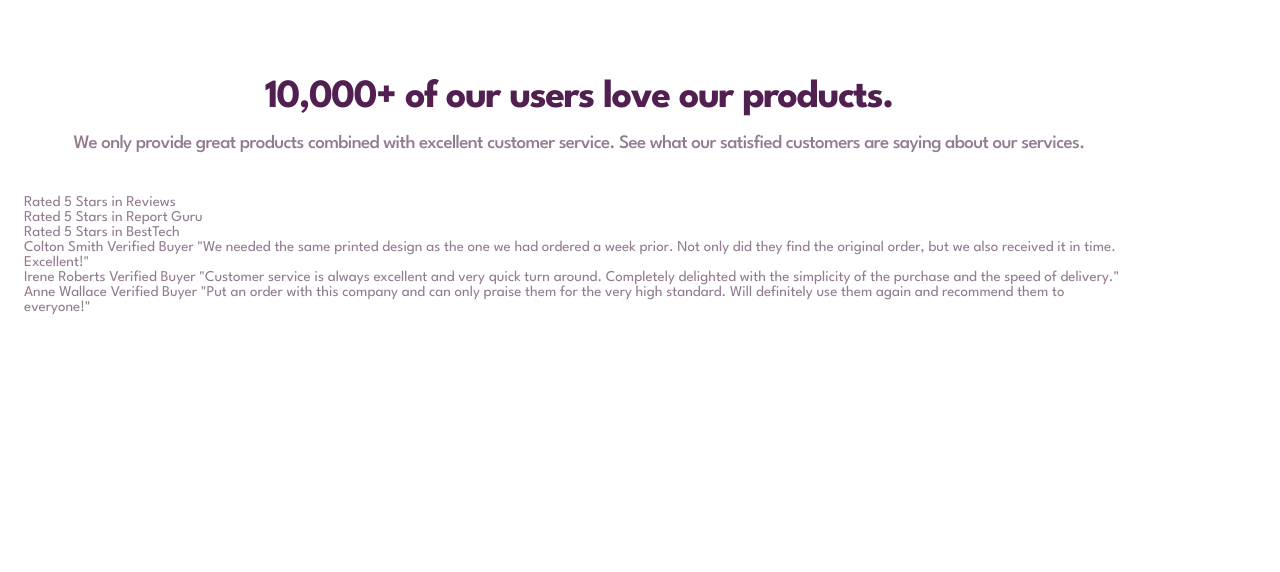
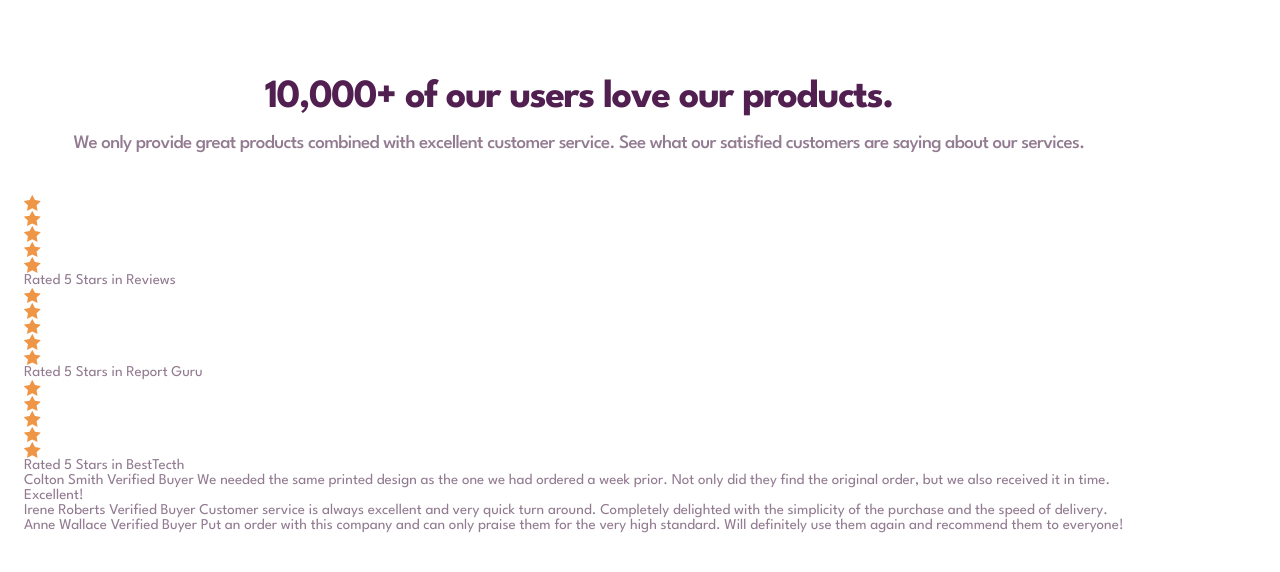
Before and after one commit to miguelzaga/social-proof-section, a React (Vite) app: page / in a window 1280 px wide. Shown: the top 572 px of the page. Built offline with nearby package versions, Linux system fonts and the light colour scheme.

Commit message:
refactor html

```diff
--- a/src/App.js
+++ b/src/App.js
@@ -1,6 +1,26 @@
 import { useState } from "react";
+import Stars from "./components/Stars.js";
 
 function App() {
+  var ratingAuthors = ["Reviews", "Report Guru", "BestTecth"];
+  var reviews = [
+    {
+      name: "Colton Smith",
+      content:
+        "We needed the same printed design as the one we had ordered a week prior. Not only did they find the original order, but we also received it in time. Excellent!",
+    },
+    {
+      name: "Irene Roberts",
+      content:
+        "Customer service is always excellent and very quick turn around. Completely delighted with the simplicity of the purchase and the speed of delivery.",
+    },
+    {
+      name: "Anne Wallace",
+      content:
+        "Put an order with this company and can only praise them for the very high standard. Will definitely use them again and recommend them to everyone!",
+    },
+  ];
+
   return (
     <main className="section">
       <div className="section__main">
@@ -14,28 +34,23 @@ function App() {
         </p>
       </div>
       <ul className="section__ratings">
-        <li className="section__rating">Rated 5 Stars in Reviews</li>
-        <li className="section__rating">Rated 5 Stars in Report Guru</li>
-        <li className="section__rating">Rated 5 Stars in BestTech</li>
+        {ratingAuthors.map(function (author, i) {
+          return (
+            <li key={`author-${i}`} className="section__rating">
+              <Stars />
+              {`Rated 5 Stars in ${author}`}
+            </li>
+          );
+        })}
       </ul>
       <ul className="section__reviews">
-        <li className="section__review">
-          {" "}
-          Colton Smith Verified Buyer "We needed the same printed design as the
-          one we had ordered a week prior. Not only did they find the original
-          order, but we also received it in time. Excellent!"{" "}
-        </li>
-        <li className="section__review">
-          {" "}
-          Irene Roberts Verified Buyer "Customer service is always excellent and
-          very quick turn around. Completely delighted with the simplicity of
-          the purchase and the speed of delivery."{" "}
-        </li>
-        <li className="section__review">
-          Anne Wallace Verified Buyer "Put an order with this company and can
-          only praise them for the very high standard. Will definitely use them
-          again and recommend them to everyone!"{" "}
-        </li>
+        {reviews.map(function (review, i) {
+          return (
+            <li key={`review-${i}`} className="section__review">
+              {`${review.name} Verified Buyer ${review.content}`}
+            </li>
+          );
+        })}
       </ul>
     </main>
   );
--- /dev/null
+++ b/src/components/Stars.js
@@ -0,0 +1,21 @@
+import iconStart from "/src/images/icon-star.svg";
+
+function Stars() {
+  let temp = [1, 2, 3, 4, 5];
+  return (
+    <div className="section__rating-stars">
+      {temp.map(function (i) {
+        return (
+          <img
+            key={`star-${i}`}
+            className="section__rating-star"
+            src={iconStart}
+            alt=""
+          />
+        );
+      })}
+    </div>
+  );
+}
+
+export default Stars;
--- a/src/scss/05-components/_index.scss
+++ b/src/scss/05-components/_index.scss
@@ -1 +1,2 @@
 @forward "section";
+@forward "stars";
--- a/src/scss/05-components/_section.scss
+++ b/src/scss/05-components/_section.scss
@@ -25,4 +25,13 @@
     padding: 0 5px;
     margin-bottom: 39px;
   }
+
+  &__ratings {
+  }
+
+  &__rating {
+    &-star {
+      max-width: 16.5px;
+    }
+  }
 }
--- /dev/null
+++ b/src/scss/05-components/_stars.scss
@@ -0,0 +1 @@
+@use "./../01-abstracts/" as *;
```
